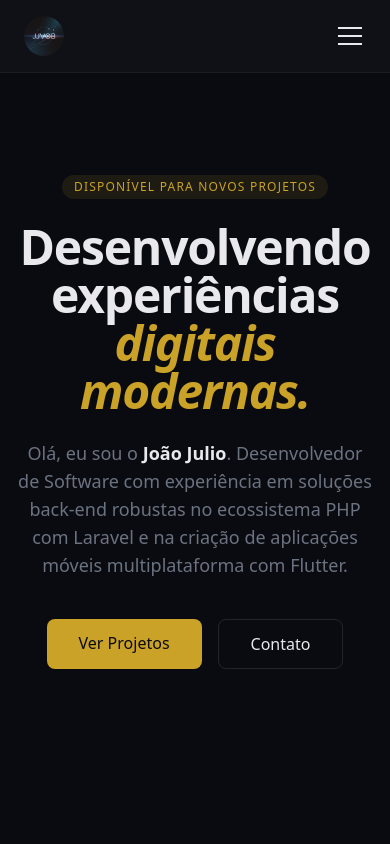
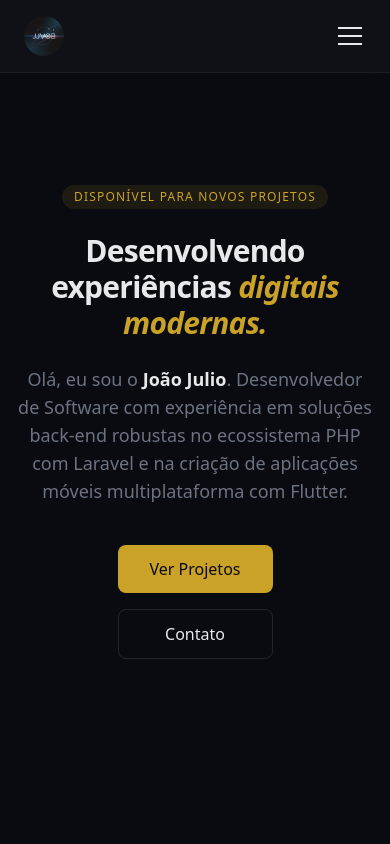
Before and after one commit to joaojvob/portifolio, a Next.js app: page / in a window 390 px wide. Shown: the top 844 px of the page. Built offline with nearby package versions, Linux system fonts and the light colour scheme.

Commit message:
fix: melhorar responsividade do Hero em telas pequenas

```diff
--- a/components/sections/Hero.tsx
+++ b/components/sections/Hero.tsx
@@ -2,26 +2,23 @@
 
 export function Hero() {
   return (
-    <section className="flex flex-col items-center justify-center py-20 px-4 text-center min-h-screen">
-      {/* Badge de status */}
+    <section aria-label="Apresentação" className="flex flex-col items-center justify-center py-20 px-4 text-center min-h-screen">
       <span className="px-3 py-1 text-xs font-medium bg-[var(--color-accent)]/10 text-[var(--color-accent)] rounded-full mb-6 tracking-widest uppercase">
         Disponível para novos projetos
       </span>
 
-      {/* Título Principal — H1 único para SEO */}
-      <h1 className="text-5xl md:text-7xl font-extrabold tracking-tight mb-6">
-        Desenvolvendo experiências <br />
+      <h1 className="text-3xl sm:text-5xl md:text-7xl font-extrabold tracking-tight mb-6">
+        Desenvolvendo experiências{" "}
+        <br className="hidden sm:block" />
         <span className="text-[var(--color-accent)] italic">digitais modernas.</span>
       </h1>
 
-      {/* Bio Curta */}
       <p className="max-w-2xl text-lg text-[var(--color-muted)] mb-10">
         Olá, eu sou o <strong className="text-[var(--color-foreground)]">{SITE_CONFIG.name}</strong>.{" "}
         {SITE_CONFIG.description}
       </p>
 
-      {/* CTAs (Call to Action) */}
-      <div className="flex gap-4">
+      <div className="flex flex-col sm:flex-row gap-4">
         <a
           href="#projects"
           className="bg-[var(--color-accent)] text-[var(--color-background)] px-8 py-3 rounded-lg font-medium hover:brightness-110 transition-all"
```
